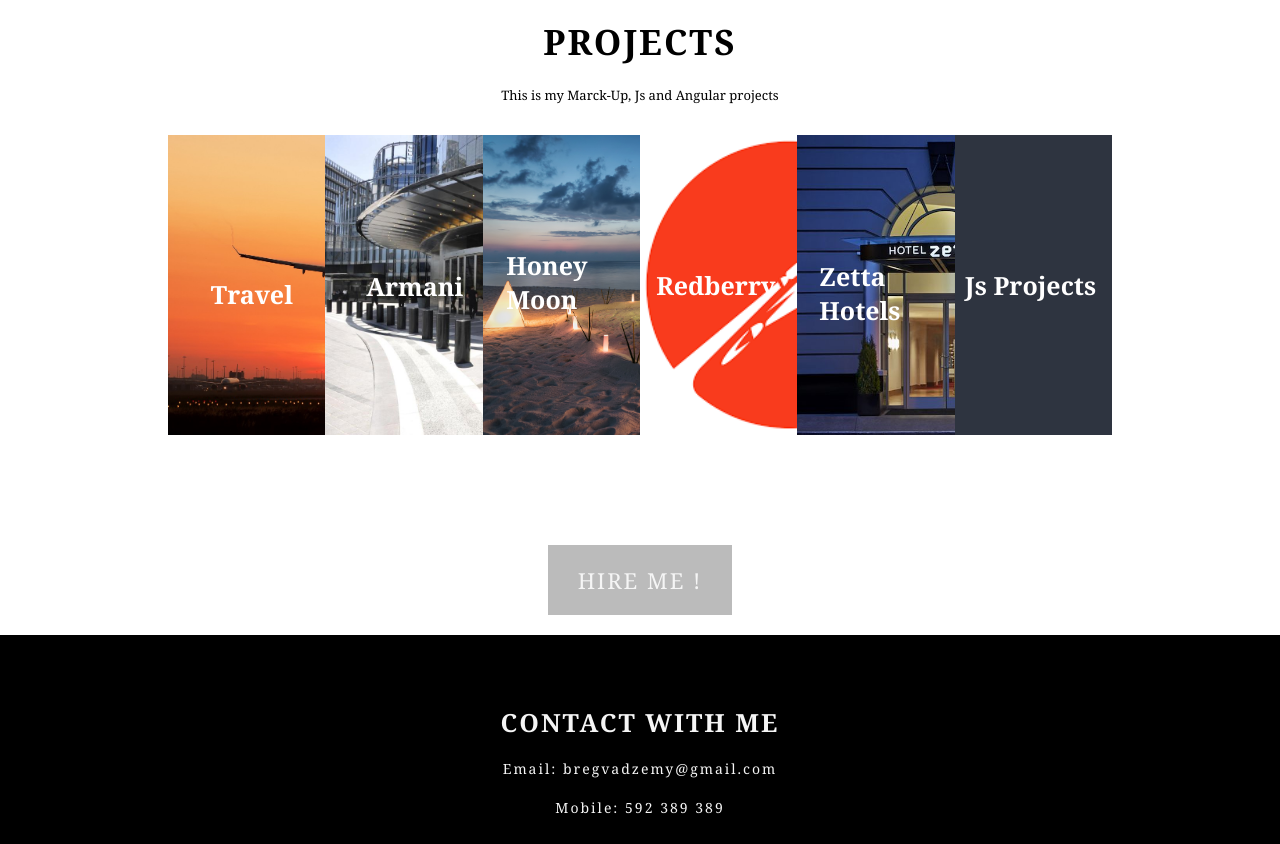
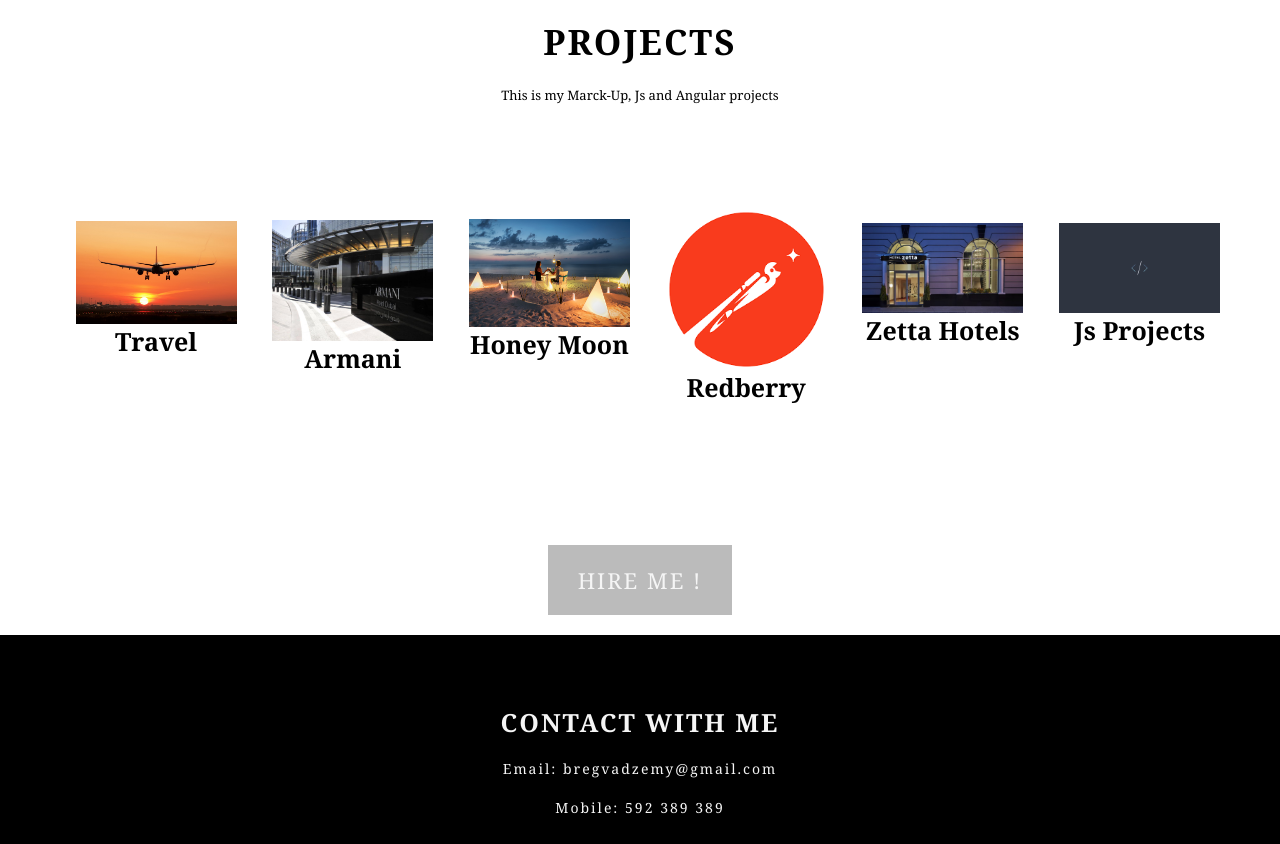
Before and after one commit to Mariami985/Mariami-pr, a plain HTML site: page index.html in a window 1280 px wide. Shown: the part 1360-2204 px from the top of the page. Drawn offline with Linux system fonts and the light colour scheme.

Commit message:
create change section

```diff
--- a/index.html
+++ b/index.html
@@ -65,13 +65,10 @@
         <div class="service">
             <div class="service-card">
                 <div class="service-front">
-                    <!-- აქ უნდა იყოს რომელიმე ერთი პროექტის აიქონი  -->
-                    <!-- <img src="./img/img3.jpeg" alt="img3"> -->
-                    <!-- აქ ჰ1 სი უნდა იყოს მისი სათაური -->
+                    <img src="./img/img3.jpeg" class="img" alt="img3">
                     <h1 class="service-front-heading">Travel </h1>
                 </div>
                 <div class="service-back">
-                    <!-- აქ ჰ1 მისი სათაური  -->
                     <h1 class="service-back-heading">Travel</h1>
                     <p class="service-back-desc"><a href="https://mariami985.github.io/project/" target="_blank">https://mariami985.github.io/project/</a></p>
                     <p class="service-back-desc"><a href="https://github.com/Mariami985/project" target="_blank">https://github.com/Mariami985/project</a></p>
@@ -81,6 +78,7 @@
         <div class="service">
             <div class="service-card">
                 <div class="service-front">
+                    <img src="./img/img5.jpg" class="img" alt="img3">
                     <h1 class="service-front-heading">Armani </h1>
                 </div>
                 <div class="service-back">
@@ -92,6 +90,7 @@
         <div class="service">
             <div class="service-card">
                 <div class="service-front">
+                    <img src="./img/img6.jpg" class="img" alt="img3">
                     <h1 class="service-front-heading">Honey Moon  </h1>
                 </div>
                 <div class="service-back">
@@ -104,6 +103,7 @@
         <div class="service">
             <div class="service-card">
                 <div class="service-front">
+                    <img src="./img/img7.png" class="img" alt="img3">
                     <h1 class="service-front-heading">Redberry </h1>
                 </div>
                 <div class="service-back">
@@ -116,6 +116,7 @@
         <div class="service">
             <div class="service-card">
                 <div class="service-front">
+                    <img src="./img/img8.jpg" class="img" alt="img3">
                     <h1 class="service-front-heading">Zetta Hotels</h1>
                 </div>
                 <div class="service-back">
@@ -128,6 +129,7 @@
         <div class="service">
             <div class="service-card">
                 <div class="service-front">
+                    <img src="./img/img4.png" class="img" alt="img3">
                     <h1 class="service-front-heading"> js projects</h1>
                 </div>
                 <div class="service-back">
--- a/style.css
+++ b/style.css
@@ -283,7 +283,7 @@
     display: flex;
     align-items: center;
     justify-content: center;
-    width:100%;
+    width:50%;
     flex-direction: column;
 }
 .services .services-info .service{
@@ -313,98 +313,82 @@
     flex-direction: column;
     align-items: center;
     justify-content: center;
-    background-color: rgba(0, 0, 0, 0.13);
+    /* background-color: rgba(0, 0, 0, 0.13); */
     padding: 10px;
 }
 .services .services-info .service .service-card .service-back{
     transform: rotateY(180deg);
 }
-/* .services .services-info .service .service-card .service-front img{
-    width:17%;
-    height: 40%;
-    margin-bottom: 20px;
-} */
 .services .services-info .service .service-card .service-front .service-front-heading,
 .services .services-info .service .service-card .service-front .service-back-heading{
     font-size: 2.5rem;
     text-transform: capitalize;
+    color:black;
 }
 .services .services-info .service:hover .service-card{
     transform: rotateY(180deg);
+     transition-property: all;
+    transition-duration: 0.5s;
+    transition-timing-function: linear;
+    transition-delay: 0.2s;
 }
-.services .services-info .service .service-card .service-back .service-back-desc{
+.services .services-info .service .service-card .service-back .service-back-desc:hover{
     font-size: 1.3rem;
     margin-top: 10px;
     text-align: center;
-    /* width:40%; */
+    filter:none;
+    transform: scale(0.7);
 }
 .services .services-info .service:nth-child(1) .service-card .service-front{
-    background-image: url(./img/img3.jpeg);
+    /* background-image: url(./img/img3.jpeg); */
     background-size: cover;
     /* width:30%; */
     position:relative;
     /* margin-left:8%; */
-    padding-top: 18%;
+    padding-top: 10%;
     padding-left: 13%;
     color:white;
 }
+.img{
+     width:100%;
+}
 .services .services-info .service:nth-child(2) .service-card .service-front{
-    background-image: url(./img/img5.jpg);
     background-size: cover;
-    /* width:30%; */
     position:relative;
-    /* margin-left:8%; */
     color:white;
-    padding-left:20%;
-    padding-bottom:5%;
+    padding-top: 18%;
+    padding-left: 13%;
 }
 .services .services-info .service:nth-child(3) .service-card .service-front{
-    background-image: url(./img/img6.jpg);
     background-size: cover;
-    /* width:30%; */
     position:relative;
-    /* margin-left:8%; */
     color:white;
-    padding-left:15%;
-    padding-bottom: 10%;
+    padding-top: 10%;
+    padding-left: 13%;
 }
 .services .services-info .service:nth-child(4) .service-card .service-front{
-    background-image: url(./img/img7.png);
     background-size: cover;
-    /* width:30%; */
     position:relative;
-    /* margin-left:8%; */
     color:white;
-    padding-right:10%;
+    padding-top: 27%;
+    padding-left: 13%;
 }
 .services .services-info .service:nth-child(5) .service-card .service-front{
-    background-image: url(./img/img8.jpg);
     background-size: cover;
-    /* width:30%; */
     position:relative;
-    /* margin-left:8%; */
     color:white;
-    padding-top:17%;
-    padding-left: 14%;
+    padding-left: 13%;
 }
 .services .services-info .service:nth-child(6) .service-card .service-front{
-    background-image: url(./img/img4.png);
     background-size: cover;
-    /* width:30%; */
     position:relative;
-    /* margin-left:8%; */
     color:white;
-    padding-right:10%;
+    padding-left: 13%;
 }
+
 /* End Services section */
 
 /* Hire section */
-/* .hire{
-    min-height: 10vh;
-    width:100%;
-    background-color: rgba(0, 0, 0, 0.212);
-    padding: 3rem 2rem;
-} */
 .hire .hire-button{
     color: whitesmoke;
     font-size: 2.2rem;
@@ -514,7 +498,7 @@
     }
     .services .services-info{
         flex-direction: row;
-        width:80%;
+        width:100%;
     }
     .services .services-info .service{
         margin: 0;
```
